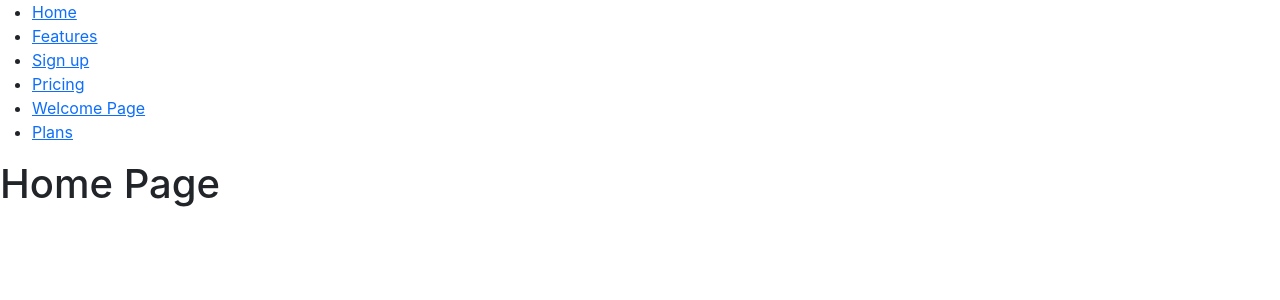
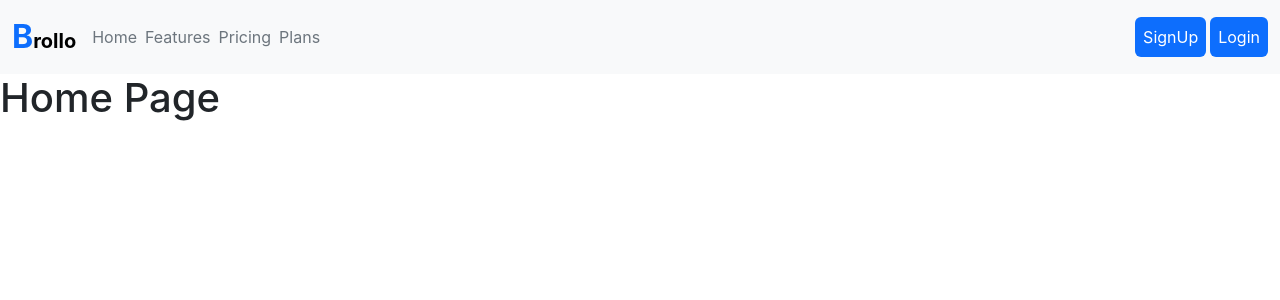
Before and after one commit to Sugorr/brollo, a React (Create React App) app: page / in a window 1280 px wide. Shown: the top 300 px of the page. Built offline with nearby package versions, Linux system fonts and the light colour scheme.

Commit message:
:rocket: deploy navbar :fire: change cdn for bootstrap :white_check_mark: added cdn for fontawesome

```diff
--- a/public/index.html
+++ b/public/index.html
@@ -9,8 +9,12 @@
   <meta name="description" content="Web site created using create-react-app" />
   <link rel="apple-touch-icon" href="%PUBLIC_URL%/logo192.png" />
 
-  <link rel="stylesheet" href="https://cdn.jsdelivr.net/npm/bootstrap@5.2.3/dist/css/bootstrap.min.css"
-    integrity="sha384-rbsA2VBKQhggwzxH7pPCaAqO46MgnOM80zW1RWuH61DGLwZJEdK2Kadq2F9CUG65" crossorigin="anonymous">
+  <!-- link for bootstrap -->
+  <link href="https://cdn.jsdelivr.net/npm/bootstrap@5.3.0-alpha3/dist/css/bootstrap.min.css" rel="stylesheet"
+    integrity="sha384-KK94CHFLLe+nY2dmCWGMq91rCGa5gtU4mk92HdvYe+M/SXH301p5ILy+dN9+nJOZ" crossorigin="anonymous">
+
+  <!-- link for fontAwesome -->
+  <link rel="stylesheet" href="https://cdnjs.cloudflare.com/ajax/libs/font-awesome/6.4.0/css/all.min.css">
   <!--
       manifest.json provides metadata used when your web app is installed on a
       user's mobile device or desktop. See https://developers.google.com/web/fundamentals/web-app-manifest/
@@ -41,9 +45,11 @@
       To begin the development, run `npm start` or `yarn start`.
       To create a production bundle, use `npm run build` or `yarn build`.
     -->
-  <script src="https://cdn.jsdelivr.net/npm/bootstrap@5.2.3/dist/js/bootstrap.bundle.min.js"
-    integrity="sha384-kenU1KFdBIe4zVF0s0G1M5b4hcpxyD9F7jL+jjXkk+Q2h455rYXK/7HAuoJl+0I4"
+  <!-- bootstrap -->
+  <script src="https://cdn.jsdelivr.net/npm/bootstrap@5.3.0-alpha3/dist/js/bootstrap.bundle.min.js"
+    integrity="sha384-ENjdO4Dr2bkBIFxQpeoTz1HIcje39Wm4jDKdf19U8gI4ddQ3GYNS7NTKfAdVQSZe"
     crossorigin="anonymous"></script>
+
 </body>
 
 </html>
--- a/src/App.js
+++ b/src/App.js
@@ -1,4 +1,4 @@
-import { BrowserRouter, Routes, Route, Link } from "react-router-dom";
+import { BrowserRouter, Routes, Route, } from "react-router-dom";
 import Home from "./pages/Home";
 import Features from "./pages/Features";
 import SignUp from "./pages/SignUp";
@@ -7,21 +7,13 @@ import NotFound from "./pages/NotFound";
 import Pricing from "./pages/Pricing";
 import WelcomePage from "./pages/WelcomePage";
 import Plans from "./pages/Plans";
+import Navbar from "./components/Navbar";
 
 function App() {
   return (
     <>
       <BrowserRouter>
-        <nav>
-          <ul>
-            <li><Link to="/">Home</Link></li>
-            <li><Link to="/features">Features</Link></li>
-            <li><Link to="/signup">Sign up</Link></li>
-            <li><Link to="/pricing">Pricing</Link></li>
-            <li><Link to="/welcome-page">Welcome Page</Link></li>
-            <li><Link to="/plans">Plans</Link></li>
-          </ul>
-        </nav>
+        <Navbar />
         <Routes>
           <Route path="/" element={<Home />} />
           <Route path="/features" element={<Features />} />
--- /dev/null
+++ b/src/components/Navbar.js
@@ -0,0 +1,42 @@
+import { Link } from "react-router-dom";
+
+function Navbar() {
+    return (
+        <>
+            <nav className="navbar navbar-expand-lg bg-body-tertiary">
+                <div className="container-fluid">
+                    <a className="navbar-brand fw-bold" href="#/"><span className="fw-bold fs-2 text-primary">B</span>rollo</a>
+                    <button className="navbar-toggler" type="button" data-bs-toggle="collapse" data-bs-target="#navbarSupportedContent" aria-controls="navbarSupportedContent" aria-expanded="false" aria-label="Toggle navigation">
+                        <span className="navbar-toggler-icon"></span>
+                    </button>
+                    <div className="collapse navbar-collapse" id="navbarSupportedContent">
+                        <ul className="navbar-nav me-auto mb-2 mb-lg-0 align-items-center gap-2">
+                            <li className="nav-item">
+                                <Link to="/" className="nav-item text-decoration-none text-secondary">Home</Link>
+                            </li>
+
+                            <li className="nav-item">
+                                <Link to="/features" className="nav-item text-decoration-none text-secondary">Features</Link>
+                            </li>
+
+                            <li className="nav-item">
+                                <Link to="/pricing" className="nav-item text-decoration-none text-secondary">Pricing</Link>
+                            </li>
+
+                            <li className="nav-item">
+                                <Link to="/plans" className="nav-item text-decoration-none text-secondary">Plans</Link>
+                            </li>
+
+                        </ul>
+                        <div className="d-flex gap-1">
+                            <Link to="/signup" className="nav-item text-decoration-none text-white bg-primary rounded p-2">SignUp</Link>
+                            <Link to="login" className="nav-item text-decoration-none text-white bg-primary rounded p-2">Login</Link>
+                        </div>
+                    </div>
+                </div>
+            </nav>
+        </>
+    );
+}
+
+export default Navbar;
```
